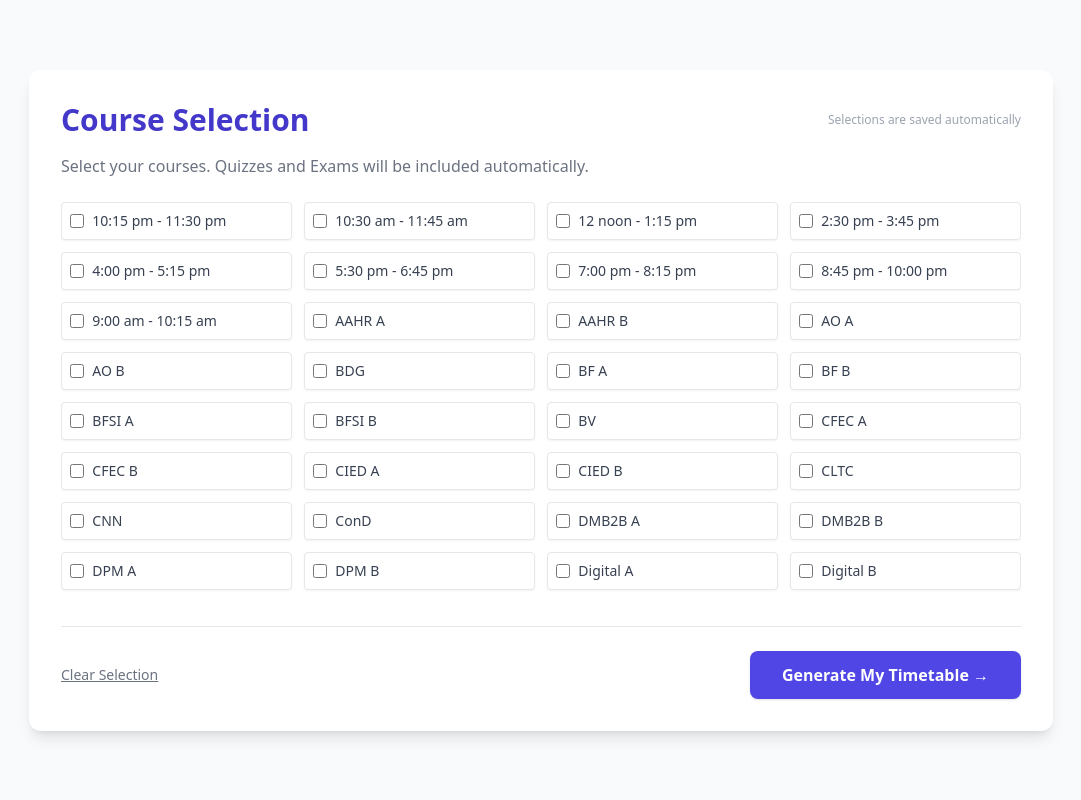
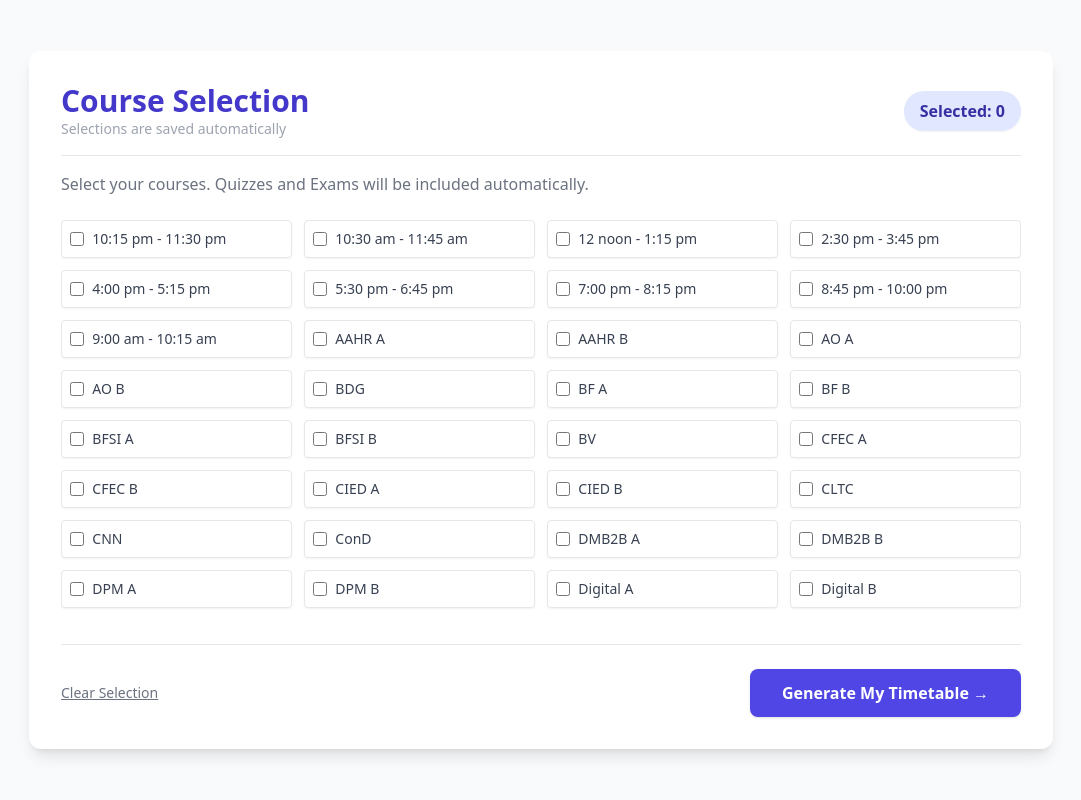
Before and after one commit to aviec21/TT6, a plain HTML site: page index.html in a window 1280 px wide. Shown: the whole page, without its empty margins (99-1180 px from the left). Drawn offline with nearby package versions, Linux system fonts and the light colour scheme.

Commit message:
Enhance course selection page with selection count
Updated course selection interface with selection count display.

```diff
--- a/index.html
+++ b/index.html
@@ -27,10 +27,16 @@
 
     <div id="selection-page" class="min-h-screen flex flex-col items-center justify-center p-6">
         <div class="bg-white p-8 rounded-xl shadow-lg max-w-5xl w-full">
-            <div class="flex justify-between items-center mb-4">
-                <h1 class="text-3xl font-bold text-indigo-700">Course Selection</h1>
-                <span class="text-xs text-gray-400">Selections are saved automatically</span>
+            <div class="flex justify-between items-center mb-4 border-b pb-4">
+                <div>
+                    <h1 class="text-3xl font-bold text-indigo-700">Course Selection</h1>
+                    <p class="text-sm text-gray-400">Selections are saved automatically</p>
+                </div>
+                <div class="bg-indigo-100 text-indigo-800 px-4 py-2 rounded-full font-bold shadow-sm">
+                    Selected: <span id="selection-count">0</span>
+                </div>
             </div>
+
             <p class="text-gray-500 mb-6">Select your courses. Quizzes and Exams will be included automatically.</p>
 
             <div id="loading" class="text-center py-4 text-indigo-500">Loading timetable.csv...</div>
```
